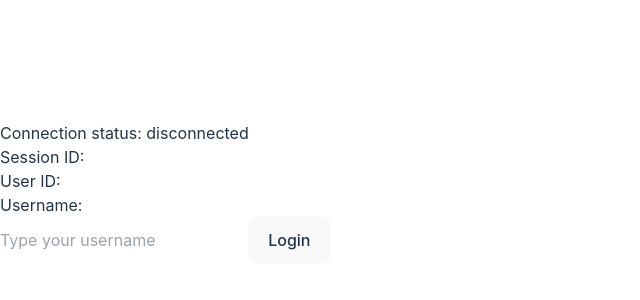
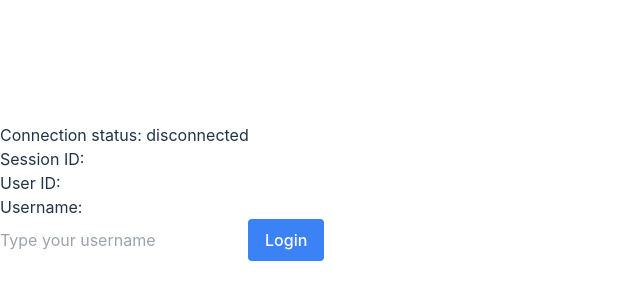
Before and after one commit to krinkevicius/turing-trivia, a React (Vite) app in the folder client/: page / in a window 1280 px wide. Shown: the part 208-508 px from the top of the page, without its empty margins (0-640 px from the left). Built offline with nearby package versions, Linux system fonts and the light colour scheme.

Commit message:
Added button as ui component

```diff
--- a/client/src/components/Login/Login.tsx
+++ b/client/src/components/Login/Login.tsx
@@ -1,6 +1,7 @@
 import { useState } from 'react'
 import { socket } from '@/libs/socket'
 import { useUserStoreContext } from '@/store/userStore'
+import Button from '@/components/ui/Button'
 
 export default function Login() {
   const [username, setUsername] = useState<string>('')
@@ -36,9 +37,9 @@ export default function Login() {
         onChange={handleUsernameChange}
         placeholder="Type your username"
       />
-      <button disabled={!username || connectionStatus !== 'disconnected'} onClick={connect}>
+      <Button disabled={!username || connectionStatus !== 'disconnected'} onClick={connect}>
         {buttonText}
-      </button>
+      </Button>
     </div>
   )
 }
--- /dev/null
+++ b/client/src/components/ui/Button.tsx
@@ -0,0 +1,17 @@
+import React from 'react'
+
+interface Props extends React.ButtonHTMLAttributes<HTMLButtonElement> {
+  children: React.ReactNode
+}
+
+export default function Button({ children, className, ...props }: Props) {
+  return (
+    <button
+      // rkq: decide on the styles
+      className={`px-4 py-2 bg-blue-500 text-white rounded hover:bg-blue-600 focus:outline-none focus:ring-2 focus:ring-blue-500 focus:ring-opacity-50 ${className}`}
+      {...props}
+    >
+      {children}
+    </button>
+  )
+}
```
